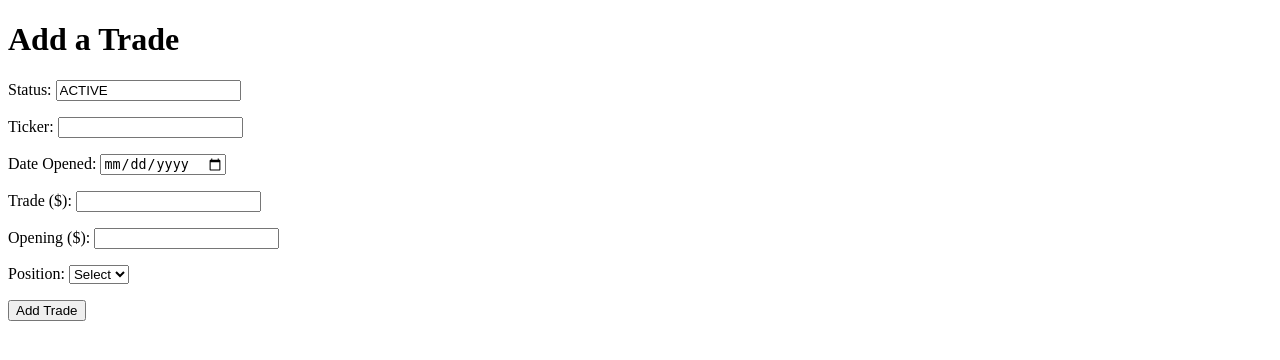
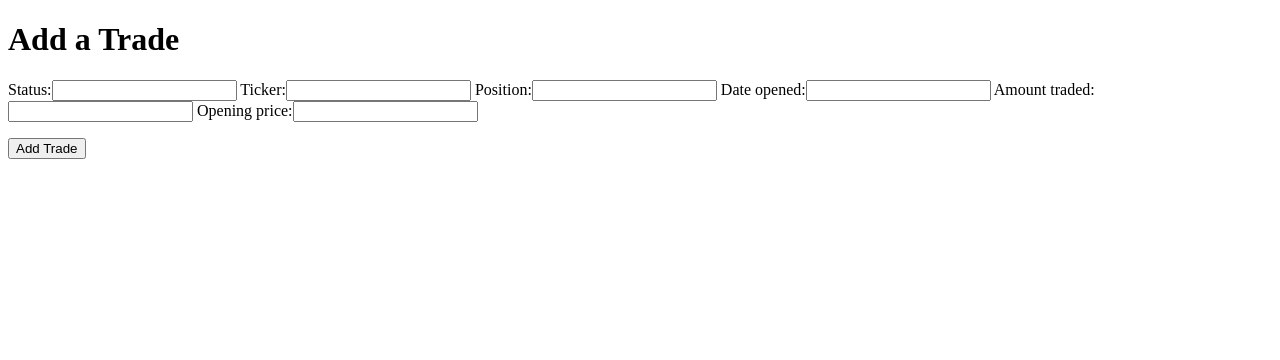
Before and after one commit to DannyGilligan/ticker-tracker, a Django app: page /add_trade in a window 1280 px wide. Shown: the top 360 px of the page. Run offline with Django 3.2, Linux system fonts and the light colour scheme.

Commit message:
Remove HTML form and update views.py

```diff
--- a/tracker/forms.py
+++ b/tracker/forms.py
@@ -2,7 +2,7 @@ from django import forms
 from .models import Tracker
 
 
-class ItemForm(forms.ModelForm):
+class TradeForm(forms.ModelForm):
     class Meta:
         model = Tracker
-        fields = [status, ticker, position, date_opened, amount_traded, opening_price]
+        fields = ['status', 'ticker', 'position', 'date_opened', 'amount_traded', 'opening_price']
--- a/tracker/templates/tracker/add_trade.html
+++ b/tracker/templates/tracker/add_trade.html
@@ -10,53 +10,8 @@
     <h1>Add a Trade</h1>
     <form method="POST" action="add_trade">
         {% csrf_token %}
-        <div>
-            <p>
-                <label for="id_status">Status: </label>
-                <input type="text" id="id_status" name="trade_status" value="ACTIVE" required>
-            </p>
-        </div>
+        {{ form }}
 
-        <div>
-            <p>
-                <label for="id_ticker">Ticker: </label>
-                <input type="text" id="id_ticker" name="trade_ticker" required>
-            </p>
-        </div>
-
-
-
-        <div>
-            <p>
-                <label for="id_date_opened">Date Opened: </label>
-                <input type="date" id="id_date_opened" name="trade_date_opened" required>
-            </p>
-        </div>
-
-        <div>
-            <p>
-                <label for="id_trade">Trade ($): </label>
-                <input type="number" id="id_trade" name="trade_amount" required>
-            </p>
-        </div>
-
-        <div>
-            <p>
-                <label for="id_opening_price">Opening ($): </label>
-                <input type="number" id="id_opening_price" name="trade_opening_price" required>
-            </p>
-        </div>
-
-        <div>
-            <p>
-                <label for="id_position">Position: </label>
-                <select id="id_position" name="trade_position" required>
-                    <option value="" disabled selected hidden>Select</option>
-                    <option value="BUY">BUY</option>
-                    <option value="SELL">SELL</option>
-                </select>
-            </p>
-        </div>
 
         <div>
             <p>
--- a/tracker/views.py
+++ b/tracker/views.py
@@ -1,5 +1,7 @@
 from django.shortcuts import render, redirect
 from .models import Tracker
+from .forms import TradeForm
+
 # Create your views here.
 
 # View for the main tracker that will render all ticker related objects (opening price, closing price etc).
@@ -16,13 +18,12 @@ def get_tracker(request):
 
 def add_trade(request):
     if request.method == 'POST':
-        status = request.POST.get('trade_status')
-        ticker = request.POST.get('trade_ticker')
-        position = request.POST.get('trade_position')
-        date_opened = request.POST.get('trade_date_opened')
-        amount_traded = request.POST.get('trade_amount')
-        opening_price = request.POST.get('trade_opening_price')
-        Tracker.objects.create(status=status, ticker=ticker, position=position, date_opened=date_opened, amount_traded=amount_traded, opening_price=opening_price)
-
-        return redirect('get_tracker')
-    return render(request, 'tracker/add_trade.html')
+        form = TradeForm(request.POST)
+        if form.is_valid():
+            form.save()
+            return redirect('get_tracker')
+    form = TradeForm()
+    context = {
+        'form': form
+    }
+    return render(request, 'tracker/add_trade.html', context)
```
Also changed, not shown: db.sqlite3.
